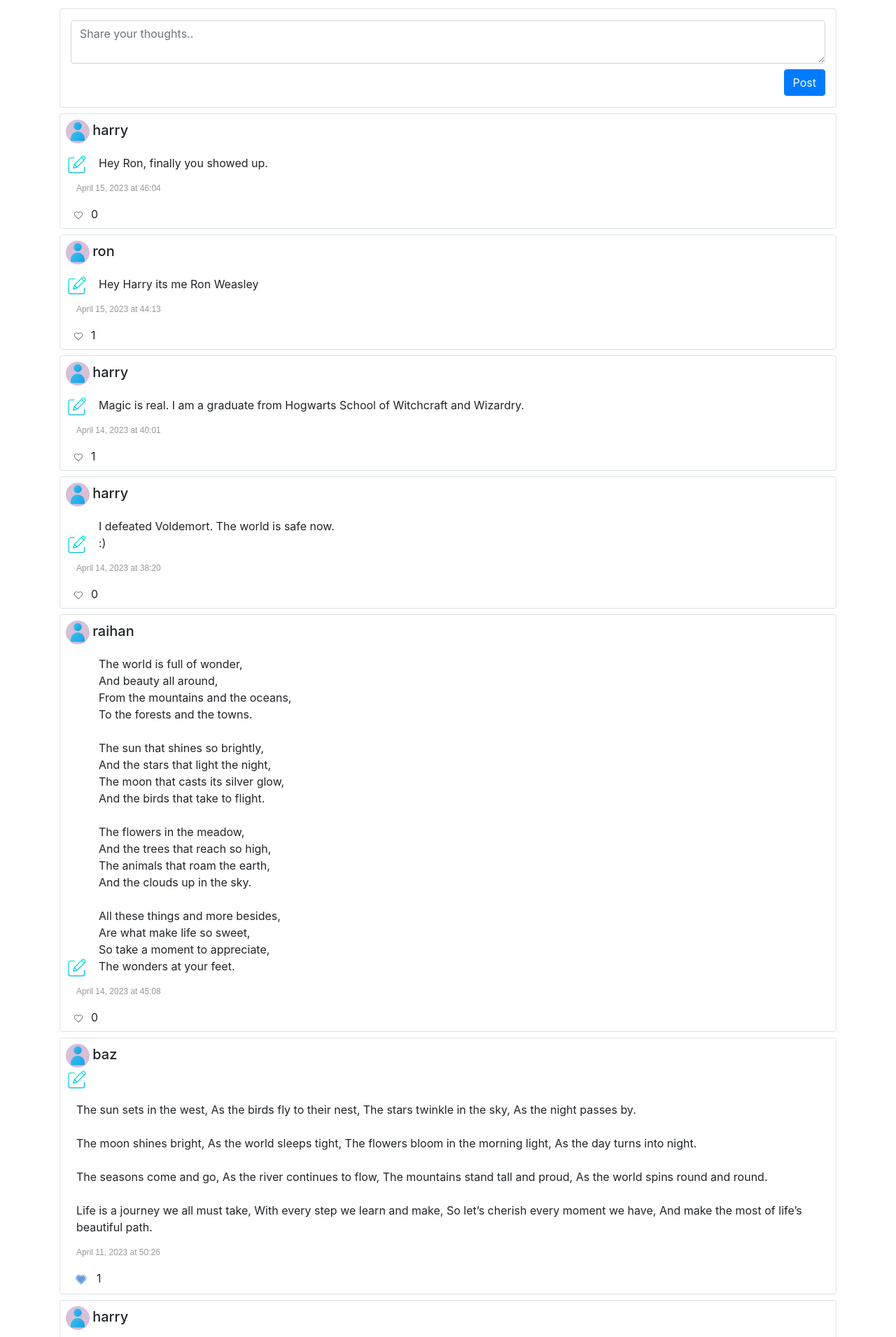
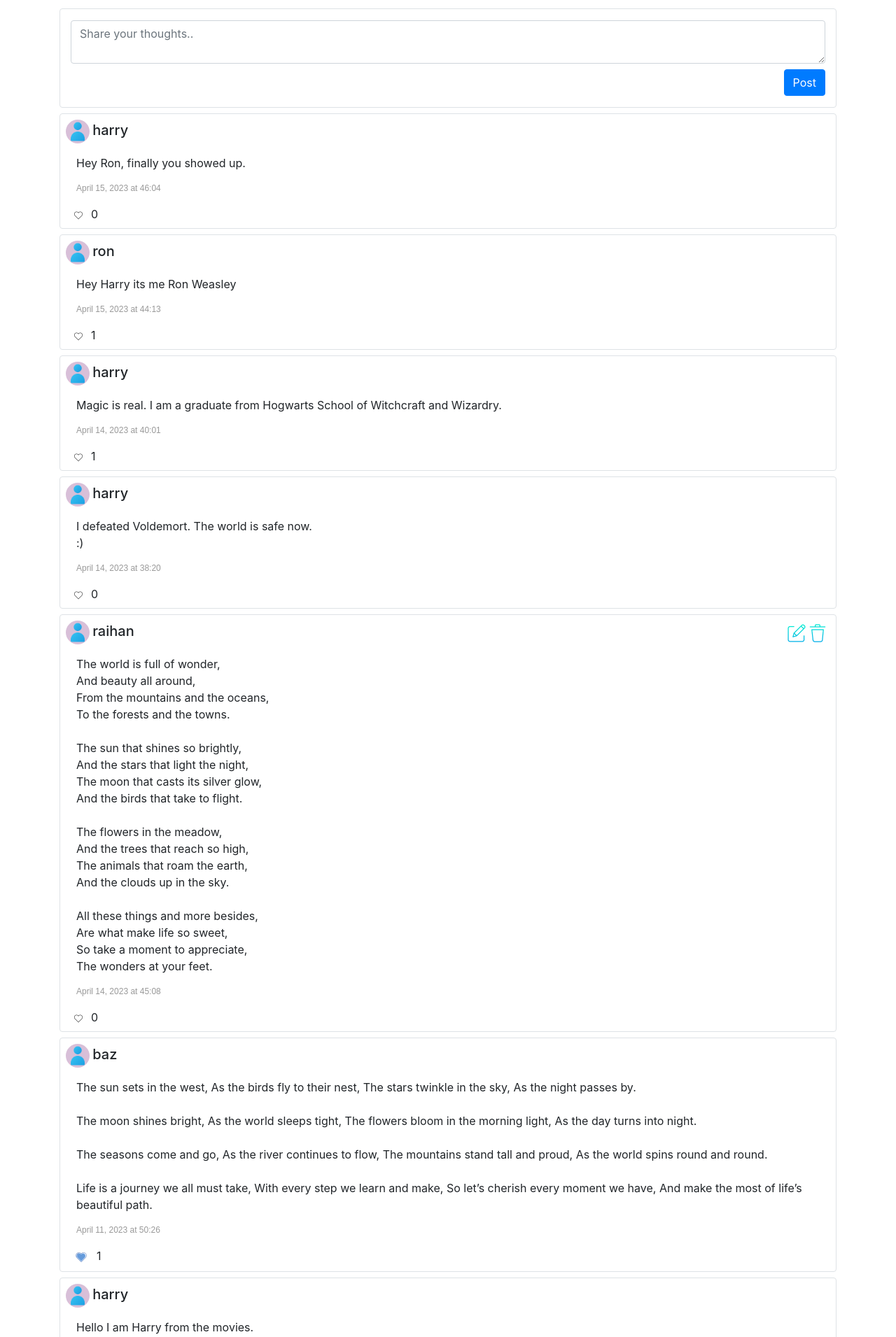
Before and after one commit to RaihanSarkar1/Social_Network, a Django app: page / in a window 1280 px wide. Shown: the part 56-1967 px from the top of the page at 70% size. Run offline with Django 3.2, Linux system fonts and the light colour scheme; a user stored in the database is signed in; data comes from the database, SQL or seed files in the repository; both versions use the stored data as it was after the commit; data that the repository does not hold is empty; some libraries are stand-ins or nearby versions.

Commit message:
Added edit and delete icons and fixed positioning

```diff
--- a/network/static/network/styles.css
+++ b/network/static/network/styles.css
@@ -10,6 +10,22 @@
 #postbox {
     margin-top: 12px;
     margin-bottom: 8px;
+}
+
+#post {
+    position: relative;
+}
+
+#edit {
+    position: absolute;
+    right: 40px;
+    top: 10px;
+}
+
+#delete {
+    position: absolute;
+    right: 10px;
+    top: 10px;
 }
 
 #date {
--- a/network/urls.py
+++ b/network/urls.py
@@ -14,6 +14,7 @@
 
     #API routes
     path("posts", views.posts, name="posts"),
+    path("current_user", views.current_user, name="current_user"),
     path("like/<int:post_id>", views.like, name="like"),
     path("checkLike/<int:post_id>", views.checkLike, name="checkLike"),
     path("pushFollow/<str:username>", views.pushFollow, name="pushFollow"),
--- a/network/views.py
+++ b/network/views.py
@@ -209,3 +209,8 @@
     data = {'Following': following}
 
     return JsonResponse(data, safe=False)
+
+def current_user(request):
+    user = request.user
+
+    return JsonResponse(user.id, safe=False)
```
Also changed, not shown: network/static/network/javascript.js (+58 -0 lines), db.sqlite3, network/static/img/delete.png (added), network/static/img/icons8-delete-64.png (added).
